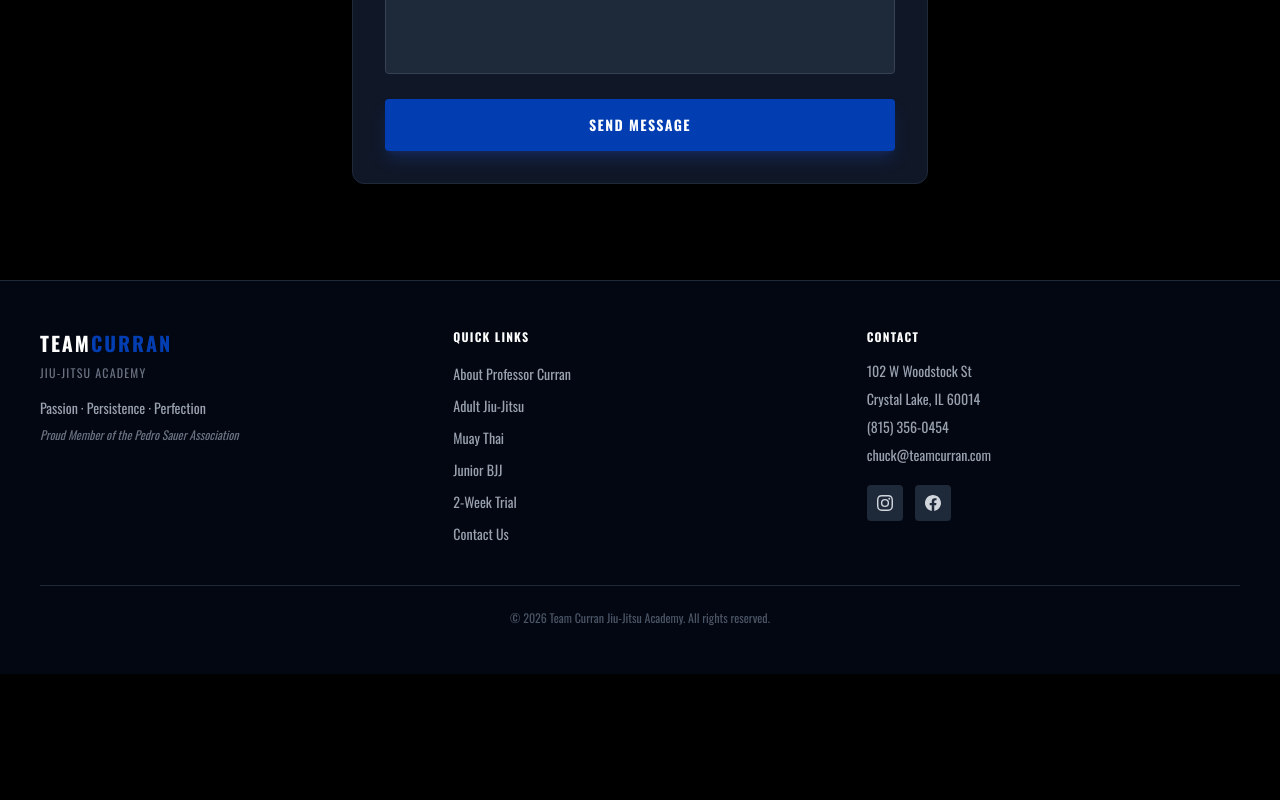
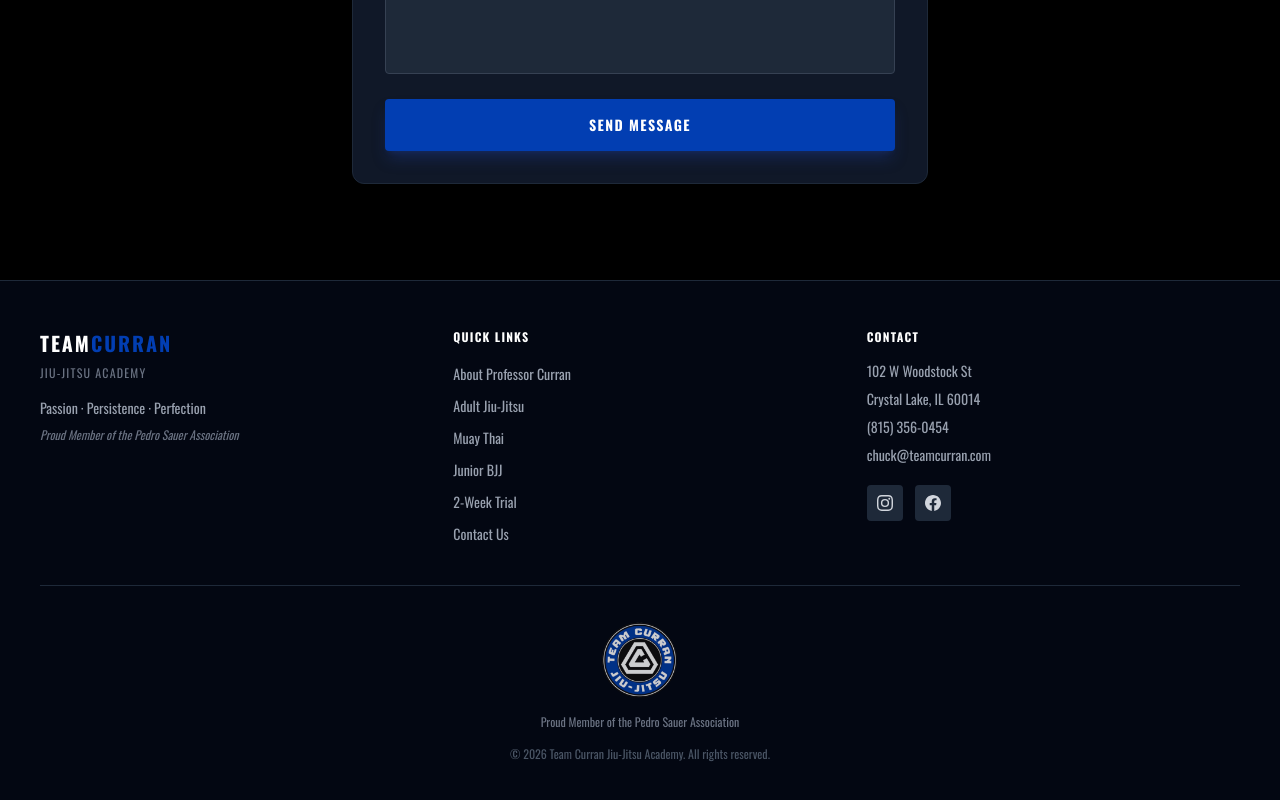
Before and after one commit to bigfrogbjj/teamcurran, a Next.js app: page / in a window 1280 px wide. Shown: the part 8571-9371 px from the top of the page. Before the commit the page ends 9245 px from the top, so only its background shows below. Built offline with nearby package versions, Linux system fonts and the light colour scheme.

Commit message:
Add Team Curran circle logo to footer linking to Pedro Sauer Association

```diff
--- a/app/components/Footer.tsx
+++ b/app/components/Footer.tsx
@@ -86,8 +86,23 @@
           </div>
         </div>
 
-        <div className="border-t border-gray-800 pt-6 text-center">
-          <p className="text-gray-600 text-xs">
+        <div className="border-t border-gray-800 pt-8 flex flex-col items-center gap-4">
+          <a
+            href="https://pedrosauer.com"
+            target="_blank"
+            rel="noopener noreferrer"
+            className="opacity-80 hover:opacity-100 transition-opacity"
+            aria-label="Pedro Sauer Association"
+          >
+            {/* eslint-disable-next-line @next/next/no-img-element */}
+            <img
+              src="/Team Curran Circle Logo.png"
+              alt="Team Curran Jiu-Jitsu — Pedro Sauer Association"
+              className="h-20 w-auto"
+            />
+          </a>
+          <p className="text-gray-500 text-xs">Proud Member of the Pedro Sauer Association</p>
+          <p className="text-gray-600 text-xs pb-2">
             © {new Date().getFullYear()} Team Curran Jiu-Jitsu Academy. All rights reserved.
           </p>
         </div>
```
